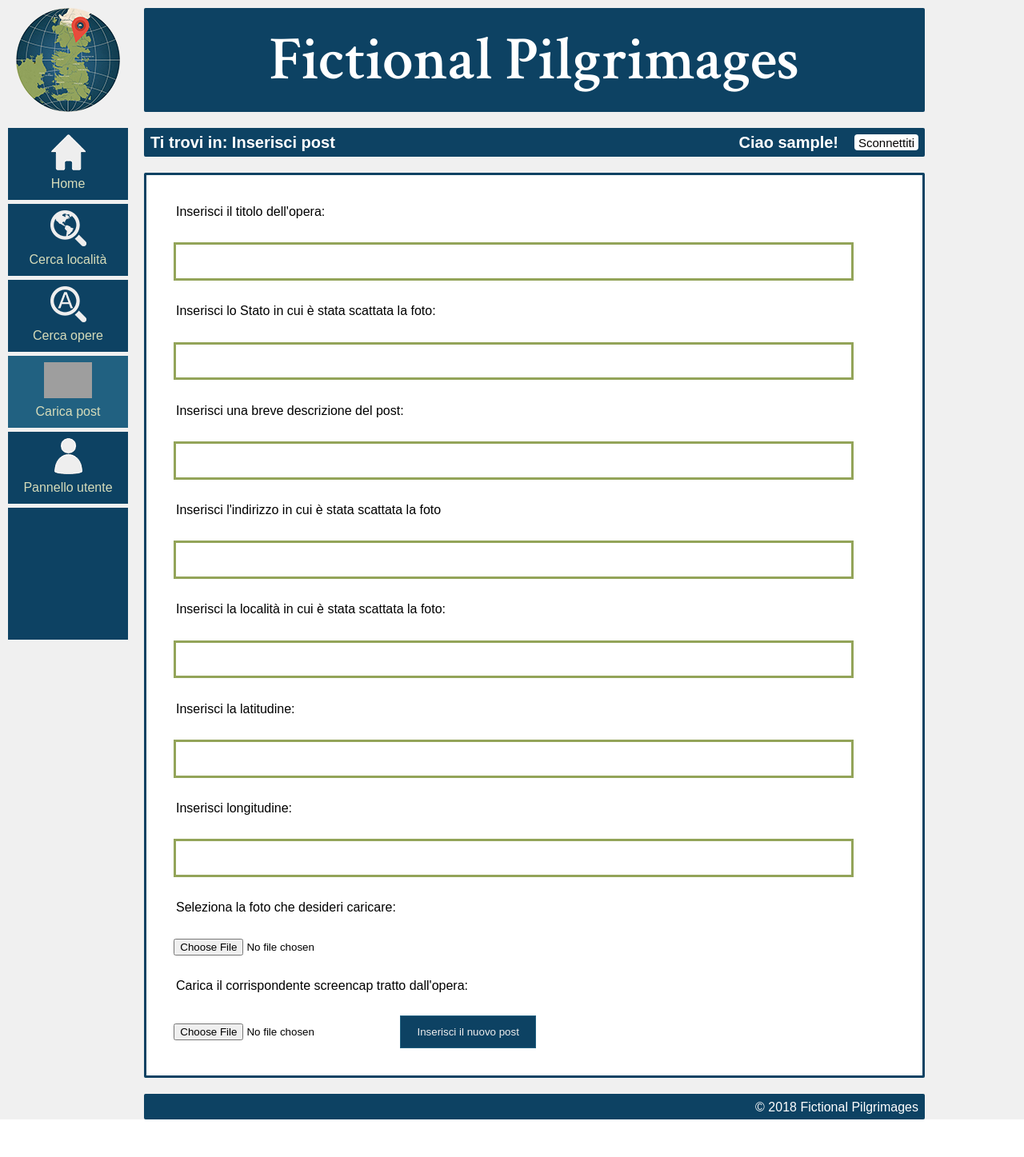
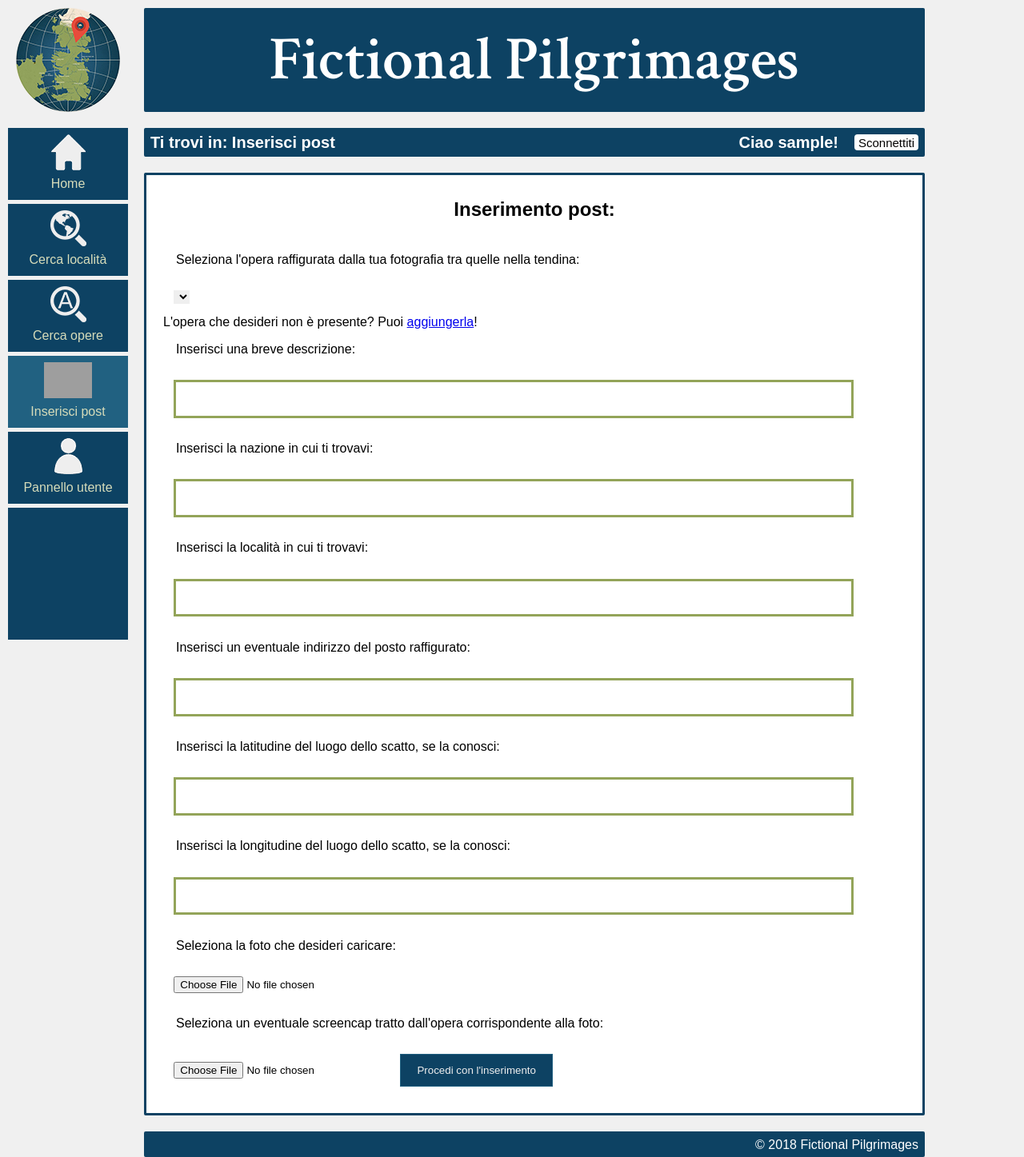
Before and after one commit to SugarFree/Fictional_Pilgrimages, a PHP site: page /upload.php in a window 1280 px wide. Shown: the whole page at 80% size. Before the commit the page ends 1400 px from the top, so only its background shows below. Run offline with PHP 8.4, Linux system fonts and the light colour scheme; the visitor is signed in with stand-in values (Sample User, id 1); tables that the repository leaves empty or names only in its code hold one stand-in row (values such as "Sample post"); lists and menus that the app fills with data are empty; grey boxes are pictures that could not be loaded.

Commit message:
sistemato form upload, localita.php

```diff
--- a/inserimento_post_script.php
+++ b/inserimento_post_script.php
@@ -53,7 +53,7 @@ try
     }
     if (strlen($indirizzo) > 64)
     {
-        throw  new Exception("L'indirizzo può essere lungo max 32 caratteri");
+        throw  new Exception("L'indirizzo può essere lungo max 64 caratteri");
     }
     if (strlen($localita) > 32)
     {
--- a/top.php
+++ b/top.php
@@ -41,7 +41,7 @@
 		new menu_item("cerca_opere.php","titolo.png","Cerca opere", false));
 
 	if(isset($_SESSION['username'])) {
-		array_push($menu_items, new menu_item("upload.php", "upload.png", "Carica <span lang'en'>post</span>", false));
+		array_push($menu_items, new menu_item("upload.php", "upload.png", "Inserisci <span lang='en'>post</span>", false));
 		$menu_items[] = new menu_item("pannelloUtente.php", "utente.png", "Pannello utente", false); }
 
 	for($i=0; $i<count($menu_items); $i++) {
--- a/upload.php
+++ b/upload.php
@@ -1,6 +1,6 @@
 <?php
 	$titolo="Inserisci post - Fictional Pilgrimages";
-	$path="Inserisci post";
+	$path="Inserisci <span lang='en'>post</span>";
 	$current_menu_item=3;
 	include "top.php";
 
--- a/view/upload.php
+++ b/view/upload.php
@@ -1,24 +1,33 @@
 
+		<h2>Inserimento <span lang='en'>post</span>:</h2>
 		<form method='post' enctype='multipart/form-data' action='inserimento_post_script.php '>
 			<fieldset>
-				<label for='titolo_opera'>Inserisci il titolo dell'opera:</label>
-				<input type='text' id='titolo_opera' name='titolo_opera' />
-				<label for='stato'>Inserisci lo Stato in cui &egrave; stata scattata la foto:</label>
+					<label for='titolo_opera'>Seleziona l'opera raffigurata dalla tua fotografia tra quelle nella tendina:</label>
+					<select id='titolo_opera' name='titolo_opera'>
+<?php
+	include __DIR__ . "../../listaTitoli_script.php";
+	for($i=0; $i<count($risultato); $i++) {
+		echo "\t\t\t\t\t\t<option value='" . $risultato[$i] . "'>" . $risultato[$i] . "</option>\n"; }
+?>
+					</select>
+					<br />
+					L'opera che desideri non &egrave; presente? Puoi <a href='./aggiungi_opera.php'>aggiungerla</a>!
+				<label for='descrizione-post'>Inserisci una breve descrizione:</label>
+				<input type='text' id='descrizione-post' name='descrizione' />
+				<label for='stato'>Inserisci la nazione in cui ti trovavi:</label>
 				<input type='text' id='stato' name='stato' />
-				<label for='descrizione-post'>Inserisci una breve descrizione del post:</label>
-				<input type='text' id='descrizione-post' name='descrizione' />
-				<label for='indirizzo'>Inserisci l&apos;indirizzo in cui &egrave; stata scattata la foto</label>
+				<label for='localita'>Inserisci la localit&agrave; in cui ti trovavi:</label>
+				<input type='text' id='localita' name='localita' />
+				<label for='indirizzo'>Inserisci un eventuale indirizzo del posto raffigurato:</label>
 				<input type='text' id='indirizzo' name='indirizzo' />
-				<label for='localita'>Inserisci la localit&agrave; in cui &egrave; stata scattata la foto:</label>
-				<input type='text' id='localita' name='localita' />
-				<label for='latitudine'>Inserisci la latitudine:</label>
+				<label for='latitudine'>Inserisci la latitudine del luogo dello scatto, se la conosci:</label>
 				<input type='text' id='latitudine' name='latitudine' />
-				<label for='longitudine'>Inserisci longitudine:</label>
+				<label for='longitudine'>Inserisci la longitudine del luogo dello scatto, se la conosci:</label>
 				<input type='text' id='longitudine' name='longitudine' />
 				<label for='immagine_reale'>Seleziona la foto che desideri caricare:</label>
 				<input type='file' id='immagine_reale' name='immagine_reale' />
-				<label for='immagine_opera'>Carica il corrispondente <span lang='en'>screencap</span> tratto dall'opera:</label>
+				<label for='immagine_opera'>Seleziona un eventuale <span lang='en'>screencap</span> tratto dall'opera corrispondente alla foto:</label>
 				<input type='file' id='immagine_opera' name='immagine_film' />
-				<input type="submit" value="Inserisci il nuovo post" />
+				<input type="submit" value="Procedi con l'inserimento" />
 			</fieldset>
 		</form>
```
Also changed, not shown: view/localita.php (+15 -2 lines), img/bar-cesaroni.jpg (deleted), img/bc447fbcea46a008434451ef5bc2cd9e.jpg (deleted), img/jRfjvrz.png (deleted), img/title.png (deleted).
